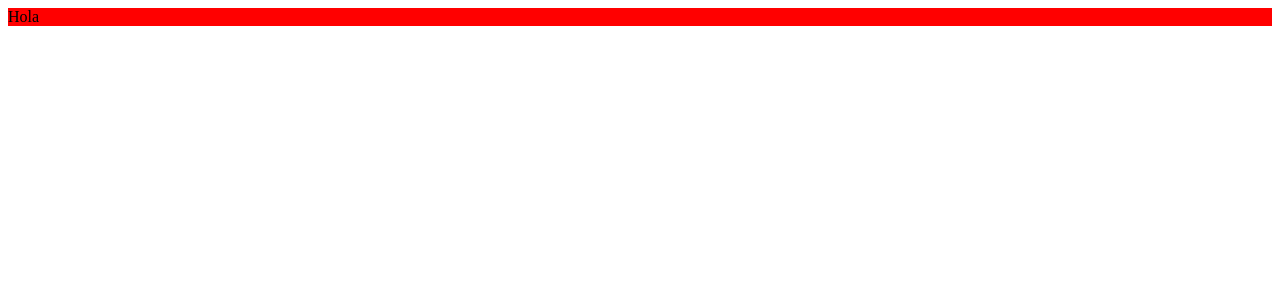
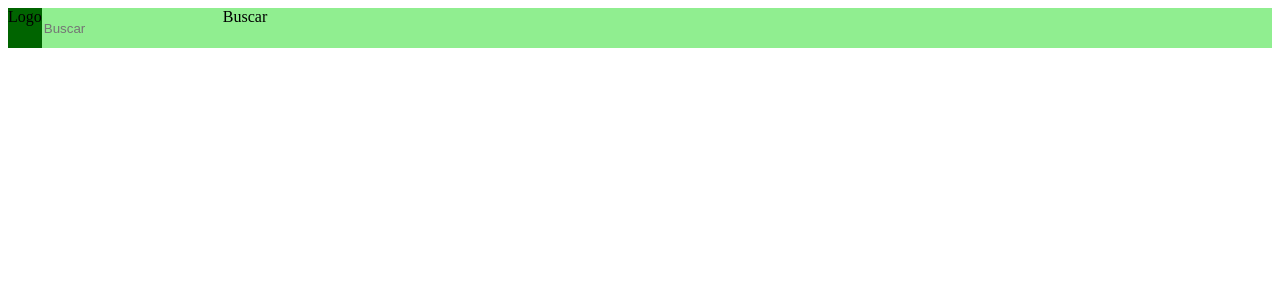
Before and after one commit to gmbarrios/marvel, a React (Vite) app: page / in a window 1280 px wide. Shown: the top 300 px of the page. Built offline with nearby package versions, Linux system fonts and the light colour scheme.

Commit message:
feat: add input

```diff
--- a/src/components/SearchBar/SearchBar.jsx
+++ b/src/components/SearchBar/SearchBar.jsx
@@ -2,7 +2,10 @@ import styles from "./searchbar.module.css";
 export const SearchBar = () => {
     return (
         <header>
-        <div className={styles.searchBox}>Hola</div>
+        <div className={styles.searchBox}>
+            <div className={styles.logo}>Logo</div>
+            <input className={styles.searchInput} type="search" placeholder="Buscar" />
+            Buscar</div>
         </header>
     );
   };
--- a/src/components/SearchBar/searchbar.module.css
+++ b/src/components/SearchBar/searchbar.module.css
@@ -1,4 +1,14 @@
 .searchBox {
-    background-color: red;
+    background-color: lightgreen;
+    display: flex;
+    height: 40px;
+}
 
+.searchInput {
+    background-color: transparent;
+    border: none;
 }
+
+.logo {
+    background-color: darkgreen;
+}
```
